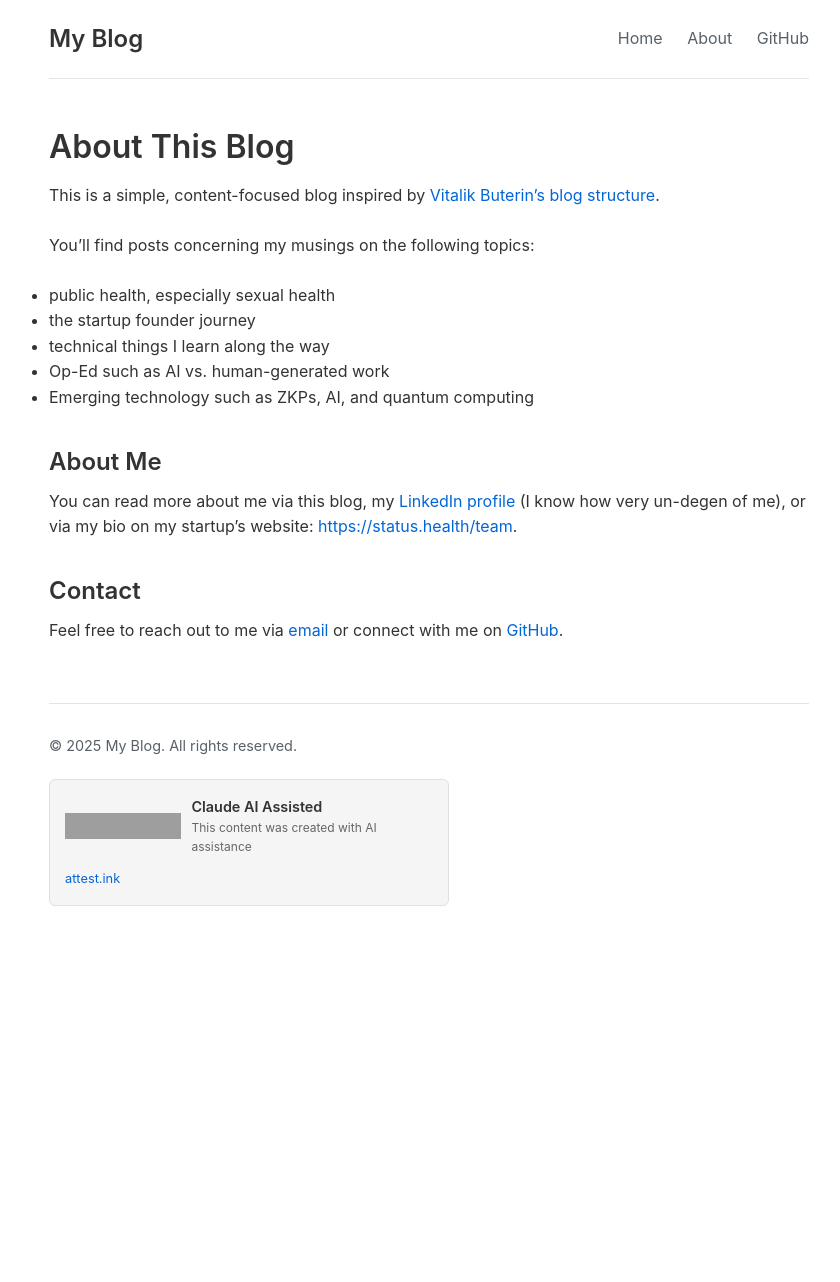
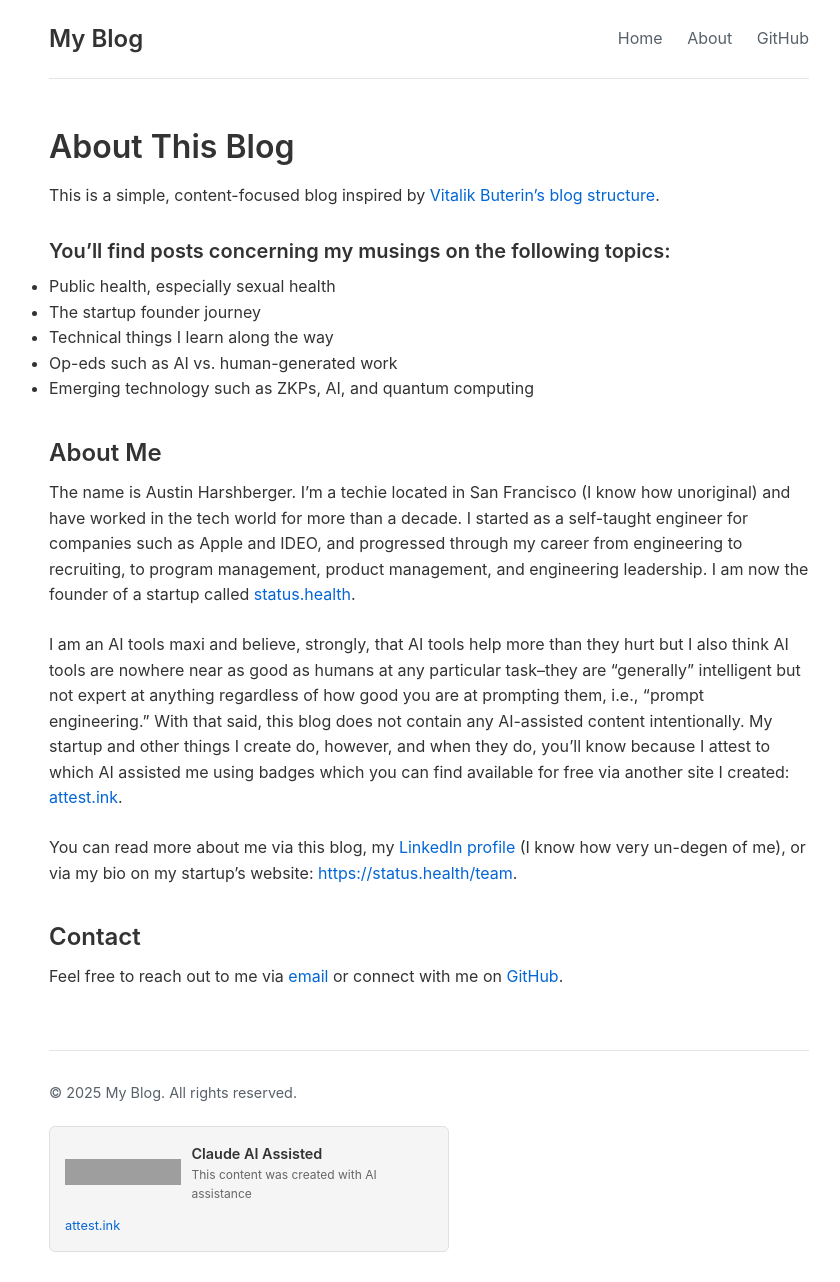
Before and after one commit to 97115104/blog, a Jekyll site: the page built from about.md, in a window 1280 px wide. Shown: the whole page, without its empty margins (211-1051 px from the left). Built offline with Jekyll 4.4.1, drawn with Linux system fonts in a browser that asks for light colours; before the commit the page ends 936 px from its top, so only the background shows below that; grey boxes are pictures that could not be loaded.

Commit message:
updated about page

```diff
--- a/about.md
+++ b/about.md
@@ -8,14 +8,18 @@
 
 This is a simple, content-focused blog inspired by [Vitalik Buterin's blog structure](https://github.com/vbuterin/blog).
 
-You'll find posts concerning my musings on the following topics:
-* public health, especially sexual health
-* the startup founder journey
-* technical things I learn along the way
-* Op-Ed such as AI vs. human-generated work
+### You'll find posts concerning my musings on the following topics:
+* Public health, especially sexual health
+* The startup founder journey
+* Technical things I learn along the way
+* Op-eds such as AI vs. human-generated work
 * Emerging technology such as ZKPs, AI, and quantum computing
 
 ## About Me
+
+The name is Austin Harshberger. I'm a techie located in San Francisco (I know how unoriginal) and have worked in the tech world for more than a decade. I started as a self-taught engineer for companies such as Apple and IDEO, and progressed through my career from engineering to recruiting, to program management, product management, and engineering leadership. I am now the founder of a startup called [status.health](https://status.health).
+
+I am an AI tools maxi and believe, strongly, that AI tools help more than they hurt but I also think AI tools are nowhere near as good as humans at any particular task--they are "generally" intelligent but not expert at anything regardless of how good you are at prompting them, i.e., "prompt engineering." With that said, this blog does not contain any AI-assisted content intentionally. My startup and other things I create do, however, and when they do, you'll know because I attest to which AI assisted me using badges which you can find available for free via another site I created: [attest.ink](https://attest.ink).
 
 You can read more about me via this blog, my [LinkedIn profile](https://www.linkedin.com/in/aharshbe/) (I know how very un-degen of me), or via my bio on my startup's website: [https://status.health/team](https://status.health/team).
 
```
